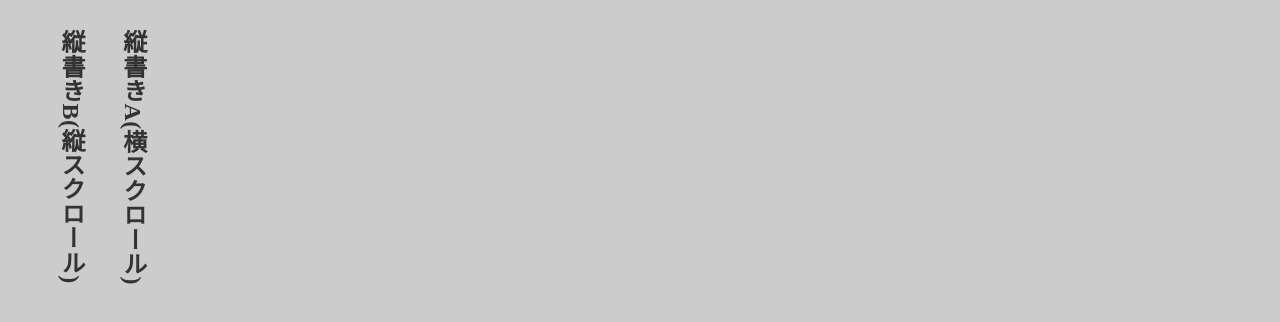
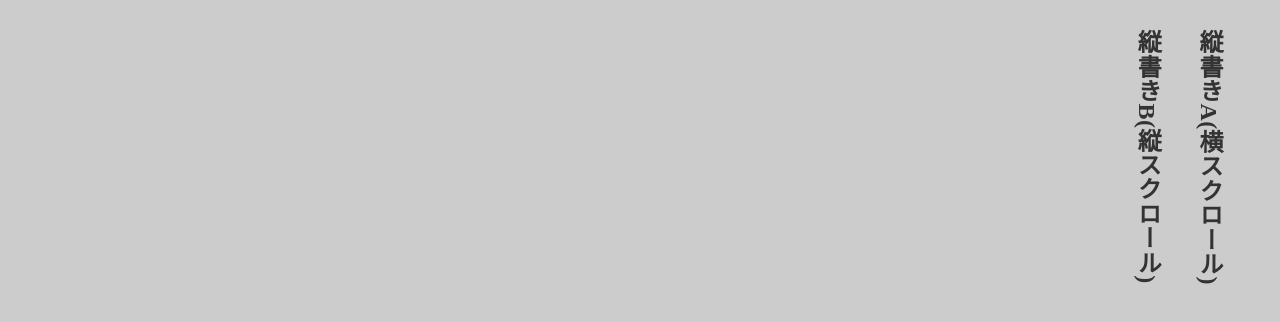
Before and after one commit to kaaisz/tategaki, a website: page index.html in a window 1280 px wide. Drawn offline with Linux system fonts and the light colour scheme.

Commit message:
Modify .scss

```diff
--- a/assets/scss/main.scss
+++ b/assets/scss/main.scss
@@ -18,6 +18,8 @@ $font-family: 'Yu Mincho', 'YuMincho', 'Hiragino Mincho ProN', 'ヒラギノ明
 }
 
 body {
+  // necessary adding to scroll from right to left...
+  writing-mode: vertical-rl;
   margin: 0 auto;
   font-family: 'Yu Mincho', 'Hiragino Mincho Pro', 'ヒラギノ明朝 Pro', serif;
   background: #ccc;
```
Also changed, not shown: assets/css/main.css.
